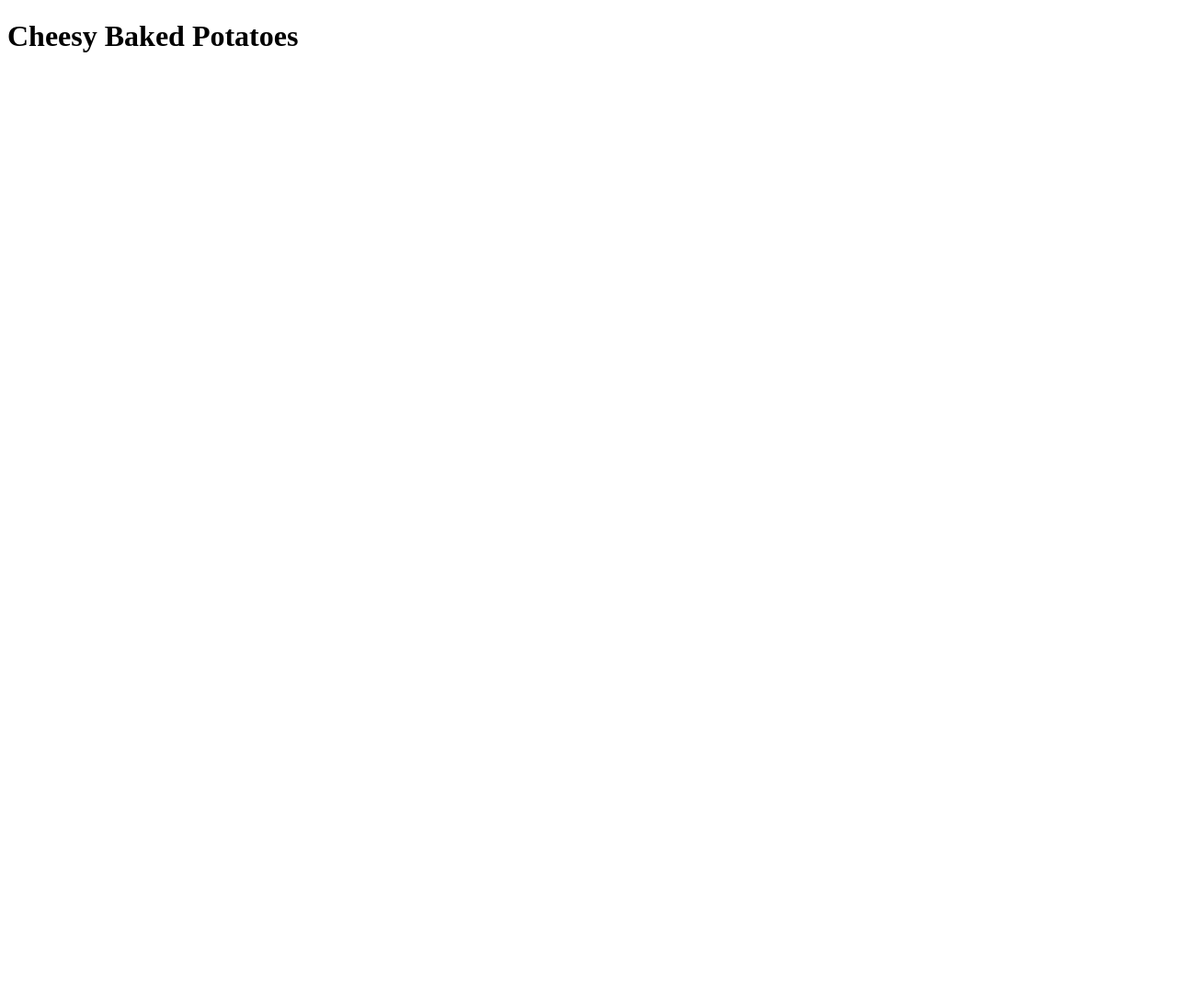
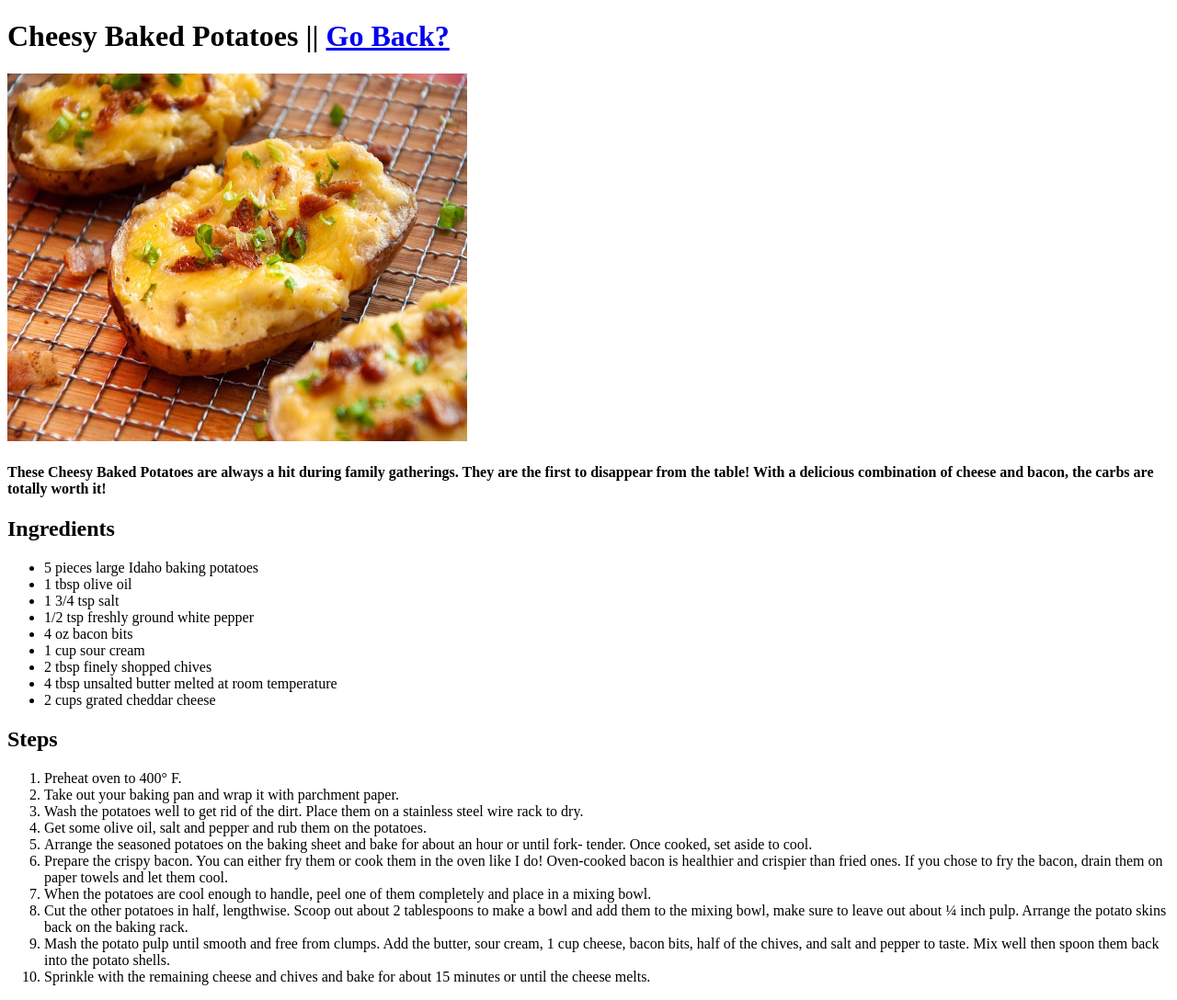
Before and after one commit to Fluffaro/odin-recipes, a plain HTML site: page recipes/spud.html in a window 1280 px wide. Shown: the whole page at 92% size. Before the commit the page ends 800 px from the top, so only its background shows below. Drawn offline with Linux system fonts and the light colour scheme.

Commit message:
Finish other recipe pages, add 2 images
Finish roasted chicken recipe book and also
spud recipe book and added their corresponding
images to the image folder.

```diff
--- a/recipes/spud.html
+++ b/recipes/spud.html
@@ -3,9 +3,36 @@
 <head>
     <meta charset="UTF-8">
     <meta name="viewport" content="width=device-width, initial-scale=1.0">
-    <title>Document</title>
+    <title>Cheesy Baked Potatoes Recipe</title>
 </head>
 <body>
-    <h1>Cheesy Baked Potatoes</h1>
+    <h1>Cheesy Baked Potatoes || <a href="../index.html">Go Back?</a></h1>
+    <img src="../images/spud.jpg" alt="An image of a cheesy baked potato" width="500" height="400">
+    <h4>These Cheesy Baked Potatoes are always a hit during family gatherings. They are the first to disappear from the table! With a delicious combination of cheese and bacon, the carbs are totally worth it!</h2>
+    <h2>Ingredients</h2>
+    <ul>
+        <li>5 pieces large Idaho baking potatoes</li>
+        <li>1 tbsp olive oil</li>
+        <li>1 3/4 tsp salt</li>
+        <li>1/2 tsp freshly ground white pepper</li>
+        <li>4 oz bacon bits</li>
+        <li>1 cup sour cream</li>
+        <li>2 tbsp finely shopped chives</li>
+        <li>4 tbsp unsalted butter melted at room temperature</li>
+        <li>2 cups grated cheddar cheese</li>
+    </ul>
+    <h2>Steps</h2>
+    <ol>
+        <li>Preheat oven to 400° F.</li>
+        <li>Take out your baking pan and wrap it with parchment paper.</li>
+        <li>Wash the potatoes well to get rid of the dirt. Place them on a stainless steel wire rack to dry.</li>
+        <li>Get some olive oil, salt and pepper and rub them on the potatoes.</li>
+        <li>Arrange the seasoned potatoes on the baking sheet and bake for about an hour or until fork- tender. Once cooked, set aside to cool.</li>
+        <li>Prepare the crispy bacon. You can either fry them or cook them in the oven like I do! Oven-cooked bacon is healthier and crispier than fried ones. If you chose to fry the bacon, drain them on paper towels and let them cool.</li>
+        <li>When the potatoes are cool enough to handle, peel one of them completely and place in a mixing bowl.</li>
+        <li>Cut the other potatoes in half, lengthwise. Scoop out about 2 tablespoons to make a bowl and add them to the mixing bowl, make sure to leave out about ¼ inch pulp. Arrange the potato skins back on the baking rack.</li>
+        <li>Mash the potato pulp until smooth and free from clumps. Add the butter, sour cream, 1 cup cheese, bacon bits, half of the chives, and salt and pepper to taste. Mix well then spoon them back into the potato shells.</li>
+        <li>Sprinkle with the remaining cheese and chives and bake for about 15 minutes or until the cheese melts.</li>
+    </ol>
 </body>
 </html>
```
Also changed, not shown: recipes/roastedchicken.html (+21 -2 lines), images/roastedchicken.jpg (added), images/spud.jpg (added).
